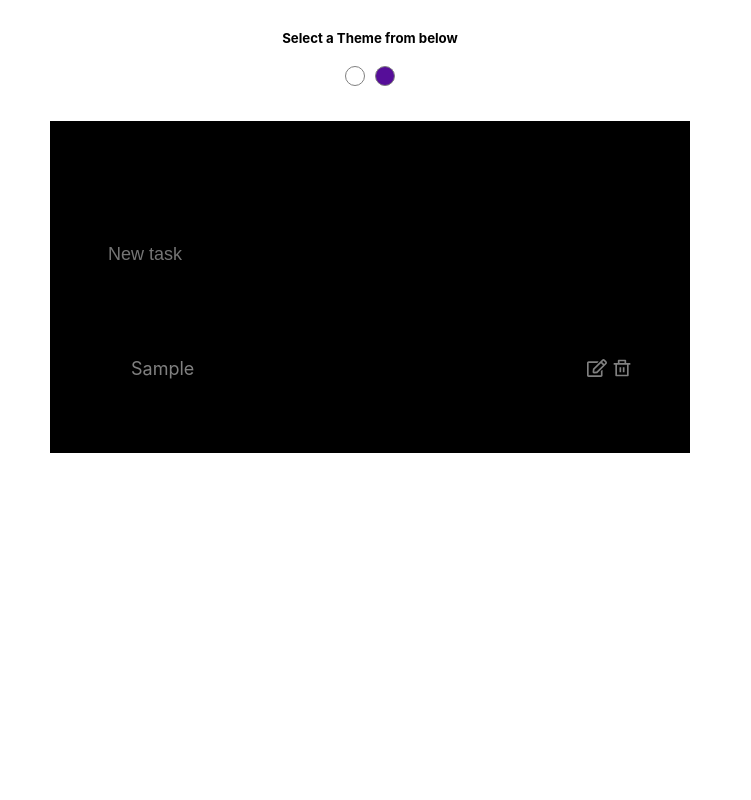
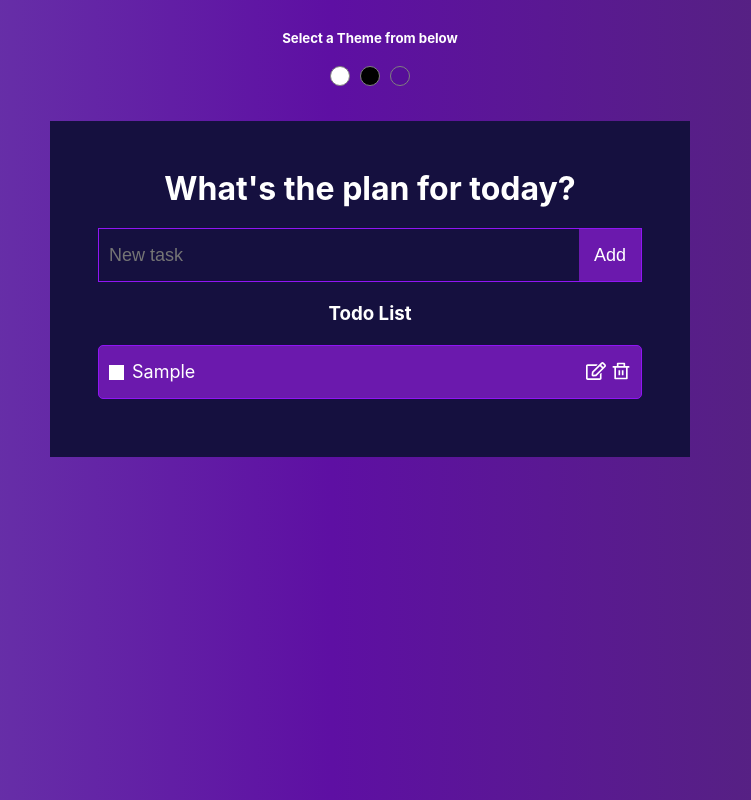
Before and after one commit to GalyaIT/react-todo-app, a React (Create React App) app: page / in a window 1280 px wide. Both pictures are taken after typing "Sample" into the empty fields and a click on the button "Add". Shown: the whole page, without its empty margins (270-1021 px from the left). Built offline with nearby package versions, Linux system fonts and the light colour scheme.

Commit message:
refactor code

```diff
--- a/src/App.css
+++ b/src/App.css
@@ -38,7 +38,7 @@
 }
 
 .todo__form button {
-  background-color: var(--bg-color-li);
+  background-color: var(--bg-color-form-btn);
   padding: 10px 15px;
   color: var(--input-color);
   font-size: 12px;
@@ -64,7 +64,12 @@
   font-size: 12px;
   align-items: center;
 }
-
+.icons{
+  display:flex;
+  justify-content: end;
+  width:45px;
+  margin-left: 10px;
+}
 .icons button {
   background-color: transparent;
   padding: 0;
@@ -103,7 +108,7 @@
   display: block;
   width: calc(69% - 30px);
   padding-left: 10px;
-  word-wrap: break-word;
+  word-break: break-all;
   flex: 1;
   color: var(--span-color);
 }
@@ -120,6 +125,7 @@
   transition-duration: 0.3s;
   background-color: var(--check-bg-color);
   cursor: pointer;
+  border-radius: 0 !important;
 }
 .checkbox > input:checked {
   border: 1px solid transparent;
@@ -136,7 +142,9 @@
 
 .warning-wrapper {
   background-color: rgba(17, 16, 16, 0.536);
-  position: absolute;
+  position: fixed;
+  width: 100%;
+  height: 100%;
   top: 0;
   left: 0;
   right: 0;
@@ -156,7 +164,7 @@
 }
 .warning-box p {
   margin-bottom: 20px;
-  color: black;
+  color: var(--warning-color);
 }
 .warning-box-buttons {
   display: flex;
@@ -168,6 +176,8 @@
   padding: 10px 0px;
   width: 80px;
   border: none;
+  box-shadow: 0px 4px 6px 0px rgba(109, 108, 108, 0.808);
+  border-radius: 5px;
   outline: none;
   cursor: pointer;
 }
@@ -179,7 +189,7 @@
   color: green;
 }
 @media only screen and (min-width: 450px) {
-  .list li span {
+  .checkbox span {
     width: calc(90% - 30px);
   }
 }
@@ -229,4 +239,7 @@
     width: 20px;
     height: 20px;
   }
+  .warning-box {
+    width: 40%;
+  }
 }
--- a/src/components/SelectThemeBar.jsx
+++ b/src/components/SelectThemeBar.jsx
@@ -4,7 +4,7 @@ import "./SelectThemeBar.css";
 const SelectThemeBar = () => {
   const [theme, setTheme] = useState(() => {
     const localTheme = localStorage.getItem("key_name");
-    if (localTheme === "") return "purple";
+    if (localTheme === null) return "purple";
     return localTheme;
   });
 
@@ -21,10 +21,10 @@ const SelectThemeBar = () => {
         setTheme("light-theme");
         localStorage.setItem("key_name", "light-theme");
         break;
-      // case "hero-btn2":
-      //   setTheme("dark-theme");
-      //   localStorage.setItem("key_name", "dark-theme");
-      //   break;
+      case "hero-btn2":
+        setTheme("dark-theme");
+        localStorage.setItem("key_name", "dark-theme");
+        break;
       case "hero-btn3":
         setTheme("purple");
         localStorage.setItem("key_name", "purple");
@@ -51,7 +51,7 @@ const SelectThemeBar = () => {
       <h5 className='select-theme-heading'>Select a Theme from below</h5>
       <div className='select-theme-div'>
         <button id='hero-btn1' onClick={handleClick}></button>
-        {/* <button id='hero-btn2' onClick={handleClick}></button> */}
+        <button id='hero-btn2' onClick={handleClick}></button>
         <button id='hero-btn3' onClick={handleClick}></button>
         {/* <button id='hero-btn4' onClick={handleClick}></button>
         <button id='hero-btn5' onClick={handleClick}></button>
--- a/src/components/TodoItem.jsx
+++ b/src/components/TodoItem.jsx
@@ -10,6 +10,7 @@ const TodoItem = ({completed, id, title, toggleTodo, deleteTodo, editTodo}) => {
   };
   useEffect(() => {
     document.body.style.overflow = value ? "hidden" : "unset";
+    document.body.style.height = value?"100%": "auto";
   }, [value]);
 
 
--- a/src/index.css
+++ b/src/index.css
@@ -12,21 +12,25 @@ body {
     sans-serif;
   -webkit-font-smoothing: antialiased;
   -moz-osx-font-smoothing: grayscale;
+  overflow: hidden;
 }
-
+.hide-scrollbar::-webkit-scrollbar{
+  display:none;
+}
 /* code {
   font-family: source-code-pro, Menlo, Monaco, Consolas, 'Courier New',
     monospace;
 } */
 :root {
-  --bg-color: #fff;
+  /* --bg-color: #fff;
   --headings-color: #000000;
-  --bg-color-elements: #000000;
-}
-body[data-theme="light-theme"] {
-  --bg-color: #dfddda;
+  --bg-color-elements: #000000; */
+
+
+  /* --bg-color: #dfddda;
   --bg-color-elements: #c9c9c9;
   --headings-color: #000000;
+  --bg-color-form-btn: #117029;
   --bg-color-li:#aca59e;
   --border-color:#606061;
   --bg-color-checked:rgb(138, 134, 129);
@@ -38,17 +42,51 @@ body[data-theme="light-theme"] {
   --check-color:#124b20;
   --check-border-color:#333030;
   --check-bg-color:#ffffff;
+  --warning-color:#eb2323; */
+
+}
+body[data-theme="light-theme"] {
+  --bg-color: #dfddda;
+  --bg-color-elements: #c9c9c9;
+  --headings-color: #000000;
+  --bg-color-form-btn: #117029;
+  --bg-color-li:#aca59e;
+  --border-color:#606061;
+  --bg-color-checked:rgb(138, 134, 129);
+  --checkedspan-color:#cccccc;
+  --input-color:#000000;
+  --span-color: #000000;
+  --icon1-color: #117029;
+  --icon2-color: #a31919;
+  --check-color:#124b20;
+  --check-border-color:#333030;
+  --check-bg-color:#ffffff;
+  --warning-color:#eb2323;
 }
 body[data-theme="dark-theme"] {
   --bg-color: #000000;
   --headings-color: #fff;
-  --bg-color-elements: #fff;
+  --bg-color-elements: #333030;
+  --bg-color-form-btn: #1c1c1d;
+  --bg-color-li:#161616;
+  --border-color:#252121;
+  --bg-color-checked:rgba(95, 87, 92, 0.979);
+  --checkedspan-color:#908e92;
+  --input-color:#ffffff;
+  --icon1-color: #ffffff;
+  --icon2-color: #ffffff;
+  --span-color: #ffffff;
+  --check-color:#ffffff;
+  --check-border-color:#ffffff;
+  --check-bg-color:#ffffff;
+  --warning-color:#000000;
 }
 body[data-theme="purple"] {
   --bg-color: rgb(129, 78, 177);
   --background-linear: linear-gradient(90deg, rgba(101, 51, 167, 0.87) 14%, rgb(94, 15, 163) 47%, rgba(77, 32, 114, 0.87) 90%);
   --bg-color-elements:rgb(21, 16, 63);
   --headings-color: #fff;
+  --bg-color-form-btn: #6b19ad;
   --bg-color-li:#6b19ad;
   --border-color:#9015f4;
   --bg-color-checked:rgb(125 26 218 / 57%);
@@ -58,8 +96,9 @@ body[data-theme="purple"] {
   --icon2-color: #ffffff;
   --span-color: #ffffff;
   --check-color:#ffffff;
-  /* --check-border-color:#ffffff; */
+  --check-border-color:#ffffff;
   --check-bg-color:#ffffff;
+  --warning-color:#6b19ad;
 }
 
 body[data-theme="sharp-theme"] {
```
